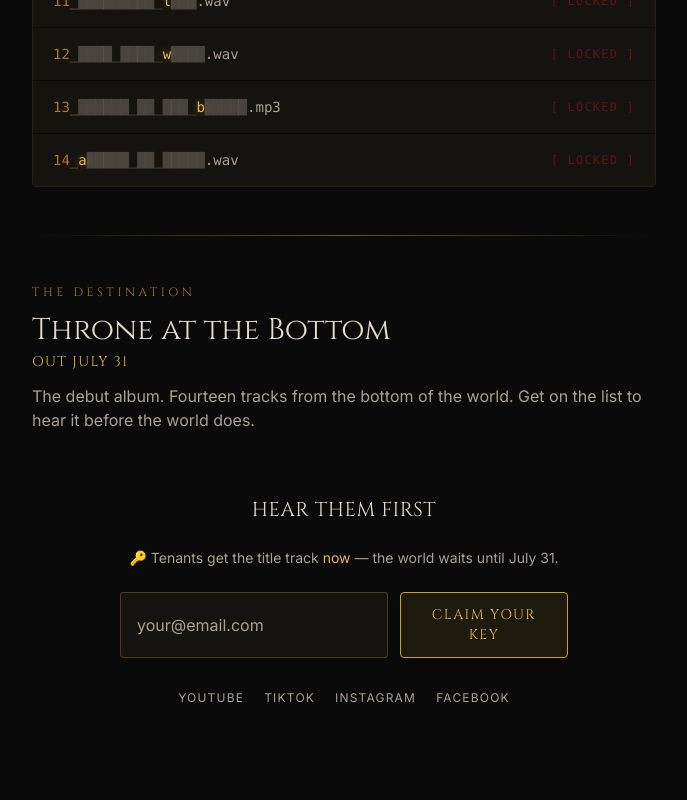
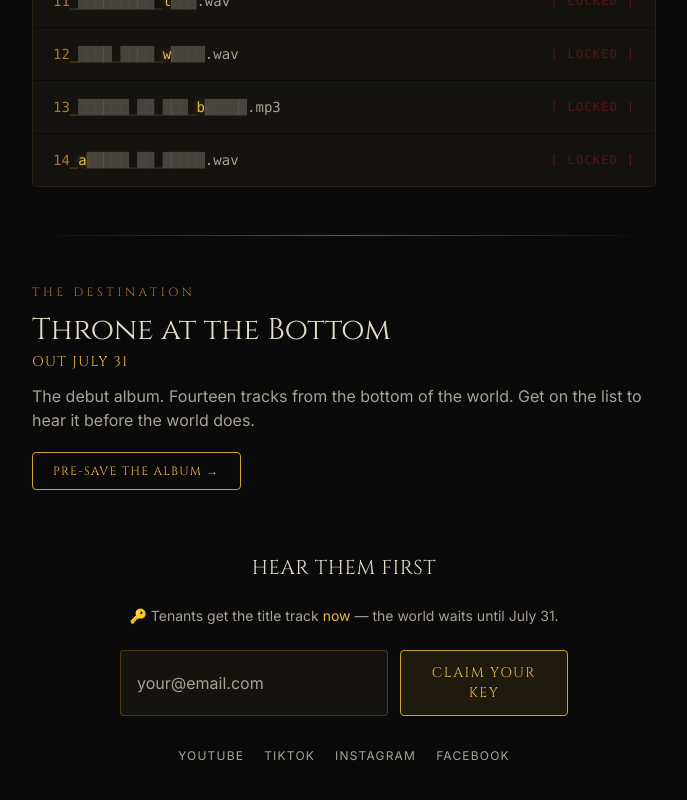
Before and after one commit to shawn9097/SBB, a Next.js app in the folder underdog-city/: page /music in a window 1280 px wide. Shown: the part 911-1711 px from the top of the page, without its empty margins (296-983 px from the left). Built offline with nearby package versions, Linux system fonts and the light colour scheme; no server answers.

Commit message:
feat(underdog-city): add album pre-save link on music page

```diff
--- a/underdog-city/src/app/music/page.tsx
+++ b/underdog-city/src/app/music/page.tsx
@@ -84,6 +84,14 @@ export default function MusicPage() {
         <p className="mt-3 text-(--color-muted-bone)">
           {musicMeta.destination.note}
         </p>
+        <a
+          href="https://distrokid.com/hyperfollow/underdogcity/throne-at-the-bottom/"
+          target="_blank"
+          rel="noopener noreferrer"
+          className="mt-5 inline-block rounded-sm border border-(--color-antique-gold) px-5 py-2.5 font-display text-xs uppercase tracking-widest text-(--color-gild-glow) transition hover:bg-(--color-antique-gold)/15"
+        >
+          Pre-save the album →
+        </a>
 
         <div className="mt-16 flex flex-col items-center gap-6 text-center">
           <h2 className="font-display text-xl uppercase tracking-wide text-(--color-bone)">
```
